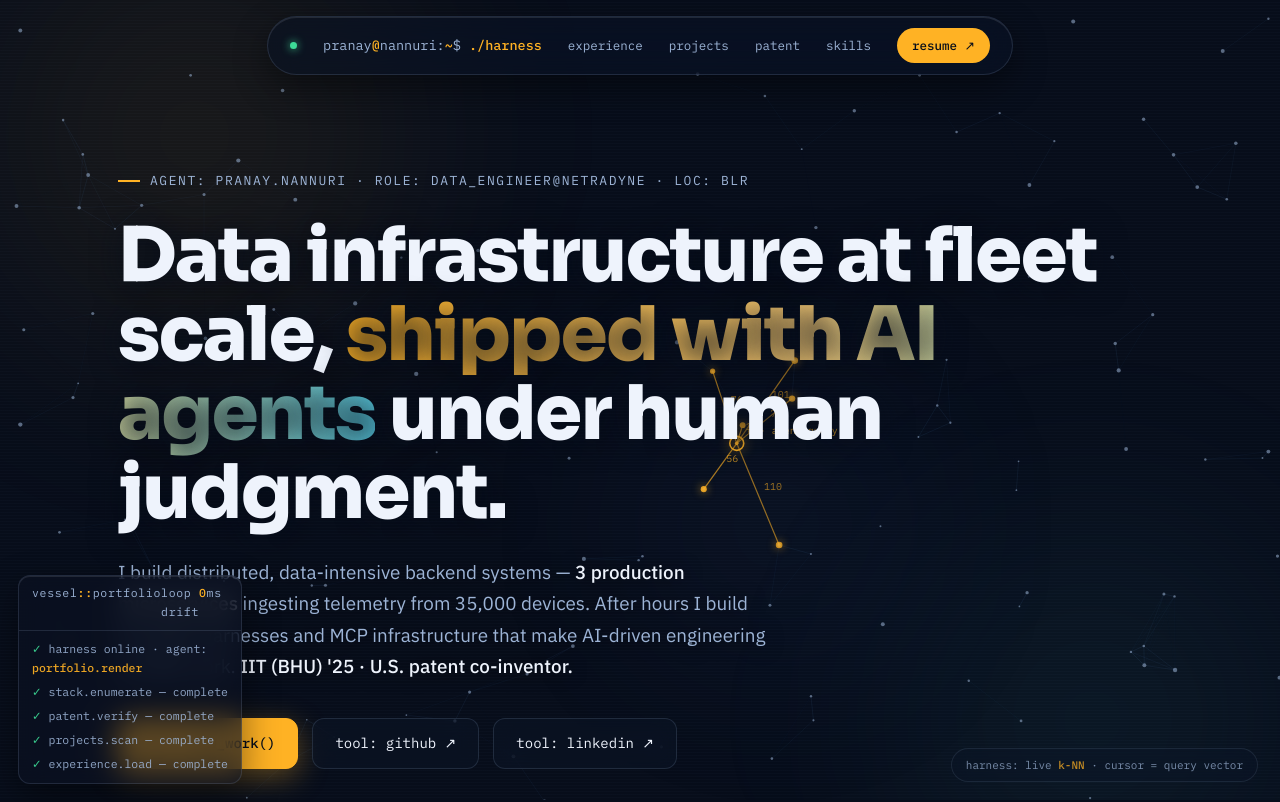
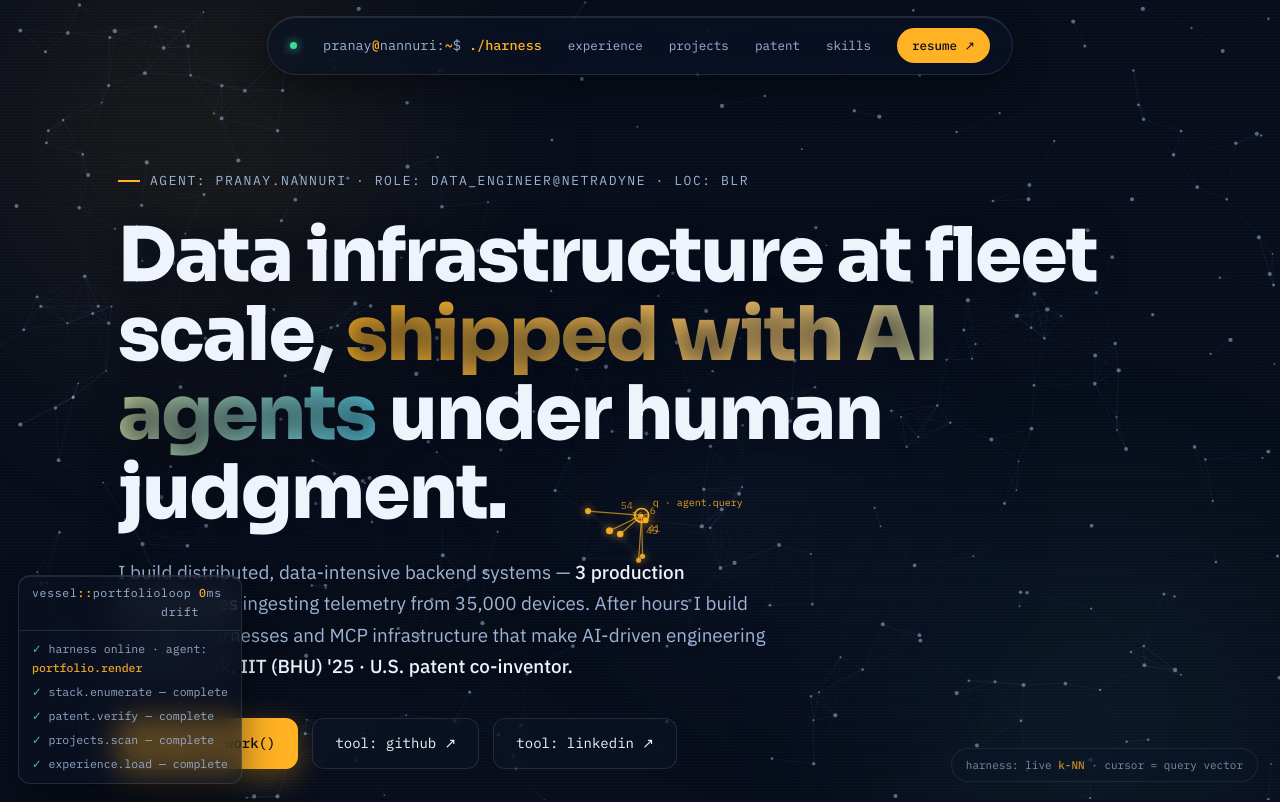
Before and after one commit to npkriami18/npkriami18.github.io, a plain HTML site: page index.html in a window 1280 px wide. Shown: the top 802 px of the page. Drawn offline with Linux system fonts and the light colour scheme; animation ran at ten frames a second.

Commit message:
knn points update

```diff
--- a/index.html
+++ b/index.html
@@ -446,7 +446,7 @@ footer .big a:hover{color:var(--signal)}
   }
   size(); addEventListener('resize', size);
 
-  const N = Math.min(120, Math.floor(W*H/14000)+50);
+  const N = Math.min(400, Math.floor(W*H/4000)+100);
   const pts = [];
   for(let i=0;i<N;i++){
     pts.push({
@@ -490,7 +490,7 @@ footer .big a:hover{color:var(--signal)}
       for(let i=0;i<N;i++){
         for(let j=i+1;j<N;j++){
           const dx=pts[i].x-pts[j].x, dy=pts[i].y-pts[j].y, d2=dx*dx+dy*dy;
-          if(d2<7000){
+          if(d2<12000){
             ctx.strokeStyle = 'rgba(91,140,200,'+(0.10*(1-d2/7000)).toFixed(3)+')';
             ctx.beginPath(); ctx.moveTo(pts[i].x,pts[i].y); ctx.lineTo(pts[j].x,pts[j].y); ctx.stroke();
           }
```
